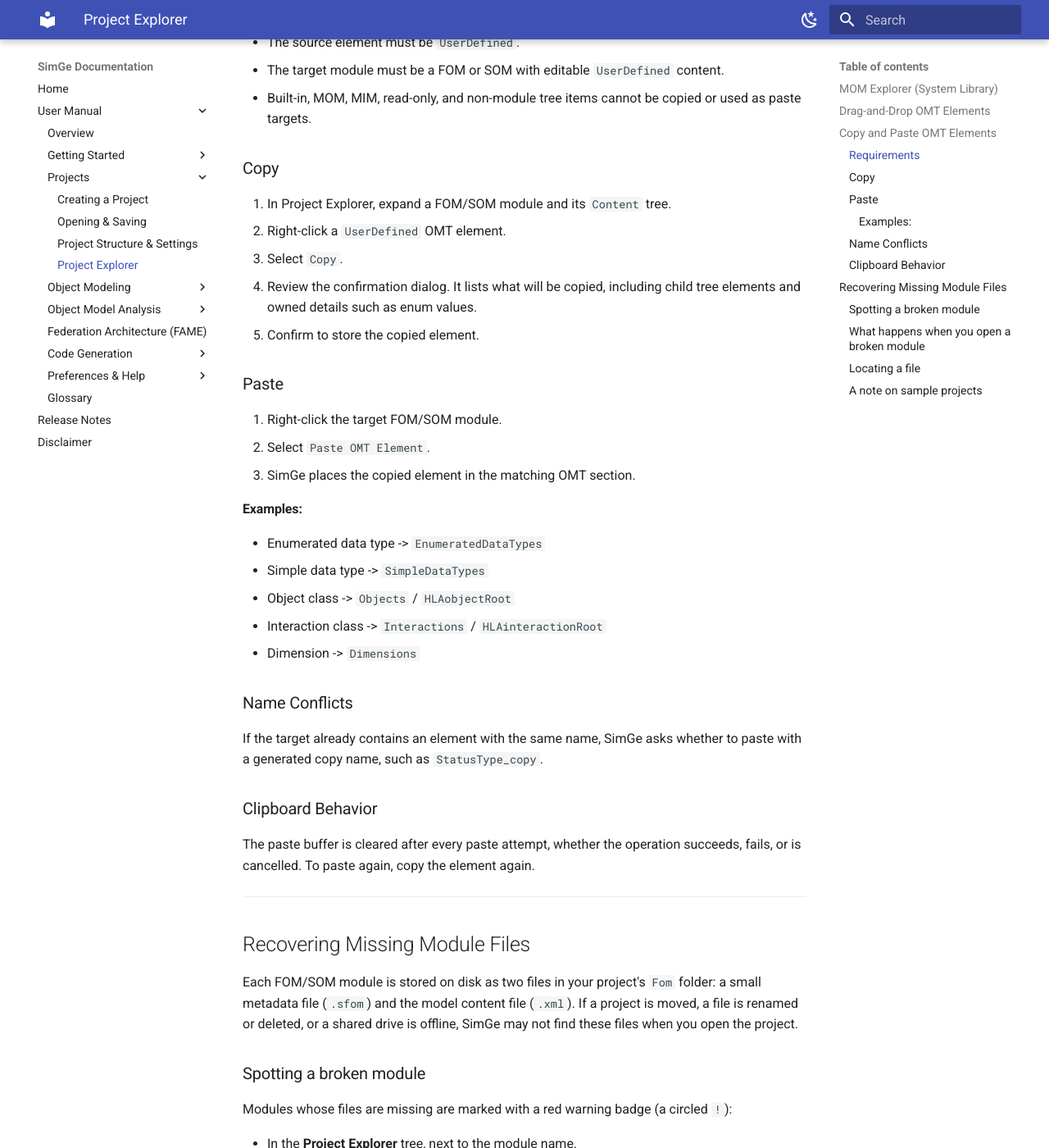
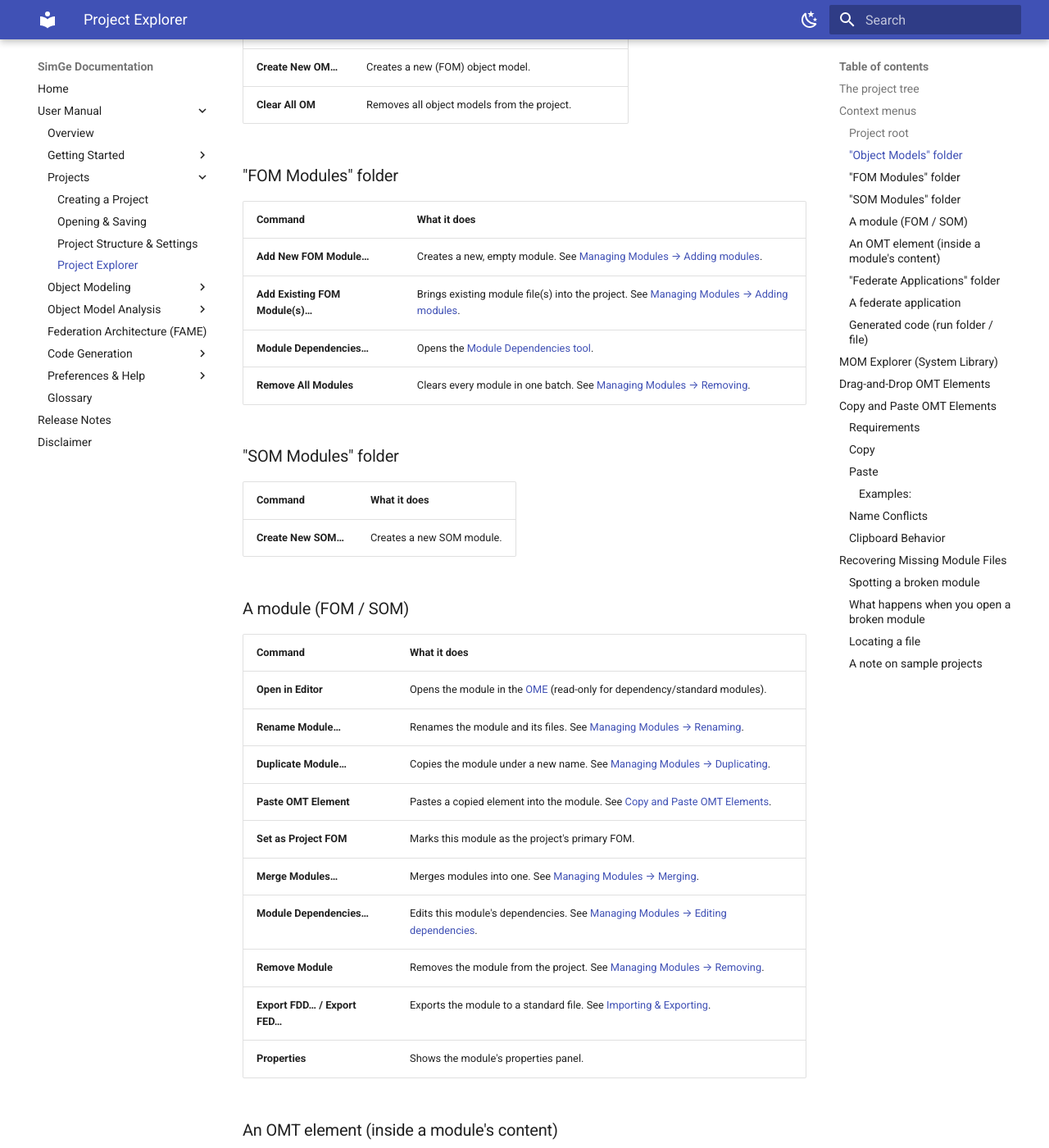
Before and after one commit to otopcu/simge-site, an MkDocs documentation site: the page built from docs/UserManual/ProjectExplorer.md, in a window 1280 px wide and 1400 px high, scrolled down 1079 px. Shown: the whole window at 82% size. Built offline with MkDocs 1.6.1 and Material for MkDocs 9.7.7, drawn with Linux system fonts in a browser that asks for light colours; some of the changed text lies outside the part shown.

Commit message:
Publish documentation update (2026-06-02)

```diff
--- a/docs/UserManual/ProjectExplorer.md
+++ b/docs/UserManual/ProjectExplorer.md
@@ -1,6 +1,96 @@
 # Project Explorer
 
 The Project Explorer is the central hub for managing your FOM and SOM modules and their contents.
+
+## The project tree
+
+Under the project root, the tree groups everything into two top-level areas:
+
+- **Object Models** — the object-model repository:
+    - **FOM Modules** — your [FOM modules](ModularFOM.md) and their content trees.
+    - **SOM Modules** — your SOM modules.
+    - **MOM** — the read-only standard [Management Object Model](ModularFOM.md#fom-som-and-mom) library (see [MOM Explorer](#mom-explorer-system-library) below).
+- **Federate Applications** — the federation's [federate applications](FAME.md) and the code generated for them.
+
+Double-clicking a module opens it in the [OME](OME.md); double-clicking a node in the dependency graph or an explorer item behaves the same way. Right-clicking any item opens a context menu tailored to that item.
+
+## Context menus
+
+Each kind of item has its own right-click menu. Most menus also include **Expand** / **Collapse**.
+
+### Project root
+
+| Command | What it does |
+|---|---|
+| **Rename Project…** | Renames the project and its folder. See [Opening & Saving](OpeningSaving.md). |
+
+### "Object Models" folder
+
+| Command | What it does |
+|---|---|
+| **Load SimGe OM…** | Loads an existing object-model index into the project. |
+| **Create New OM…** | Creates a new (FOM) object model. |
+| **Clear All OM** | Removes all object models from the project. |
+
+### "FOM Modules" folder
+
+| Command | What it does |
+|---|---|
+| **Add New FOM Module…** | Creates a new, empty module. See [Managing Modules → Adding modules](ManagingModules.md#adding-modules). |
+| **Add Existing FOM Module(s)…** | Brings existing module file(s) into the project. See [Managing Modules → Adding modules](ManagingModules.md#adding-modules). |
+| **Module Dependencies…** | Opens the [Module Dependencies tool](ManagingModules.md#editing-dependencies). |
+| **Remove All Modules** | Clears every module in one batch. See [Managing Modules → Removing](ManagingModules.md#removing). |
+
+### "SOM Modules" folder
+
+| Command | What it does |
+|---|---|
+| **Create New SOM…** | Creates a new SOM module. |
+
+### A module (FOM / SOM)
+
+| Command | What it does |
+|---|---|
+| **Open in Editor** | Opens the module in the [OME](OME.md) (read-only for dependency/standard modules). |
+| **Rename Module…** | Renames the module and its files. See [Managing Modules → Renaming](ManagingModules.md#renaming). |
+| **Duplicate Module…** | Copies the module under a new name. See [Managing Modules → Duplicating](ManagingModules.md#duplicating). |
+| **Paste OMT Element** | Pastes a copied element into the module. See [Copy and Paste OMT Elements](#copy-and-paste-omt-elements). |
+| **Set as Project FOM** | Marks this module as the project's primary FOM. |
+| **Merge Modules…** | Merges modules into one. See [Managing Modules → Merging](ManagingModules.md#merging). |
+| **Module Dependencies…** | Edits this module's dependencies. See [Managing Modules → Editing dependencies](ManagingModules.md#editing-dependencies). |
+| **Remove Module** | Removes the module from the project. See [Managing Modules → Removing](ManagingModules.md#removing). |
+| **Export FDD… / Export FED…** | Exports the module to a standard file. See [Importing & Exporting](ImportExport.md). |
+| **Properties** | Shows the module's properties panel. |
+
+### An OMT element (inside a module's content)
+
+| Command | What it does |
+|---|---|
+| **Rename** | Renames the element. |
+| **Copy** | Copies the element. See [Copy and Paste OMT Elements](#copy-and-paste-omt-elements). |
+| **Delete** | Deletes the element. |
+| **Properties** | Shows the element's properties panel. |
+
+### "Federate Applications" folder
+
+| Command | What it does |
+|---|---|
+| **Generate All Code** | Generates code for every federate application. See [Code Generator](CodeGenerator.md). |
+
+### A federate application
+
+| Command | What it does |
+|---|---|
+| **Generate Code** | Generates code for this federate. See [Code Generator](CodeGenerator.md). |
+| **Open Latest Generated Code Folder** | Opens the most recent output folder in Windows Explorer. |
+| **Rename** | Renames the federate application. See [FAME](FAME.md). |
+| **Delete** | Removes the federate application. |
+
+### Generated code (run folder / file)
+
+| Command | What it does |
+|---|---|
+| **Open in File Explorer** | Reveals the generated folder or file in Windows Explorer. |
 
 ## MOM Explorer (System Library)
 SimGe includes a dedicated "MOM" folder under the "Object Models" root node in the Project Explorer. This acts as a System Library providing the standard IEEE 1516-2025 Management Object Model (MOM).
--- a/mkdocs.yml
+++ b/mkdocs.yml
@@ -47,7 +47,7 @@ nav:
           - Modular FOM Concepts: UserManual/ModularFOM.md
           - Managing Modules: UserManual/ManagingModules.md
           - OME — Object Model Editor: UserManual/OME.md
-          - Object Model Diagrams: UserManual/Diagrams.md
+          - Diagram Editor: UserManual/Diagrams.md
           - Importing & Exporting: UserManual/ImportExport.md
           - FOM Validation: UserManual/Validation.md
       - Object Model Analysis:
```
Also changed, not shown: docs/UserManual.md (+1 -1 lines), docs/UserManual/Diagrams.md (+1 -1 lines), docs/UserManual/FAME.md (+4 -0 lines), docs/UserManual/OME.md (+1 -1 lines), docs/UserManual/images/fame-fsd.png (added).
